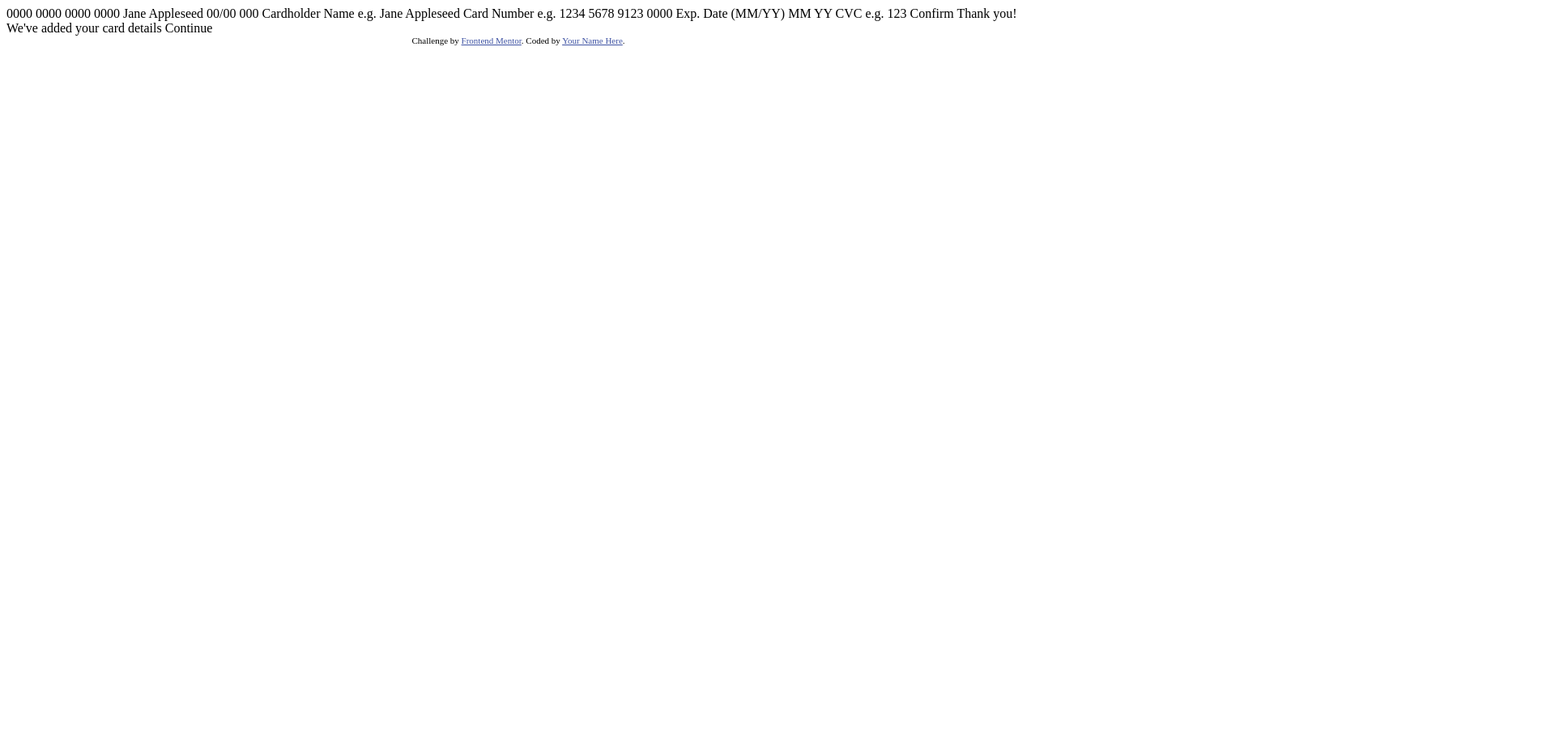
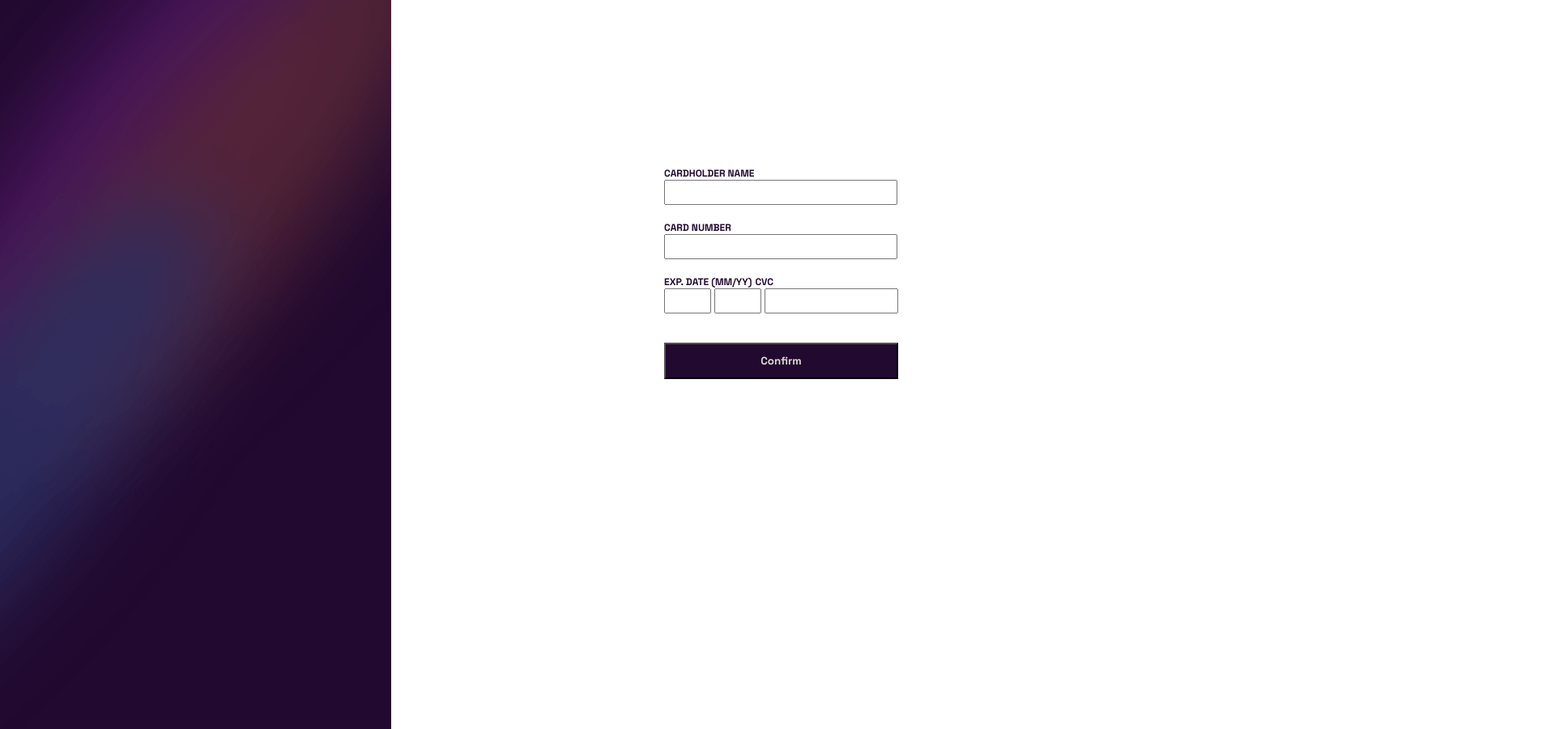
Before and after one commit to ricardodimas/Interactive-Card-Details-Form, a plain HTML site: page index.html in a window 1280 px wide. Shown: the top 900 px of the page at 81% size, 1920 px wide, since content can reach past the window. Before the commit the page ends 800 px from the top, so only its background shows below. Drawn offline with Linux system fonts and the light colour scheme.

Commit message:
Added basic form for card data input

```diff
--- a/index.html
+++ b/index.html
@@ -5,17 +5,40 @@
   <meta name="viewport" content="width=device-width, initial-scale=1.0"> <!-- displays site properly based on user's device -->
 
   <link rel="icon" type="image/png" sizes="32x32" href="./images/favicon-32x32.png">
-
+  <link rel="stylesheet" type="text/css" href="styles.css">
   <title>Frontend Mentor | Interactive card details form</title>
-
-  <!-- Feel free to remove these styles or customise in your own stylesheet 👍 -->
-  <style>
-    .attribution { font-size: 11px; text-align: center; }
-    .attribution a { color: hsl(228, 45%, 44%); }
-  </style>
 </head>
 <body>
-
+  <div>
+    <img class="sidebar" src="/images/bg-main-desktop.png"></img>
+  </div>
+  <div class="card_info">
+    <form>
+      <!--Cardholder Name Field-->
+      <label class="text_style">CARDHOLDER NAME</label>
+      <br>
+      <input class="input_field" type="text" name="name">
+      <br>
+      <br>
+      <!--Cardnumber Field-->
+      <label class="text_style">CARD NUMBER</label>
+      <br>
+      <input class="input_field" type="number" name="number">
+      <br>
+      <br>
+      <!--Expiration Date & CVC Fields-->
+      <label class="text_style">EXP. DATE (MM/YY)</label>
+      <label class="text_style">CVC</label>
+      <br>
+      <input class="date_input" type="number" name="month">
+      <input class="date_input" type="number" name="year">
+      <input class="cvc_input"  type="number" name="month">
+      <br>
+      <br>
+      <br>
+    </form>
+    <input type="button" class="confirm_button" value="Confirm"></button>
+  </div>
   0000 0000 0000 0000
   Jane Appleseed
   00/00
--- a/styles.css
+++ b/styles.css
@@ -1,2 +1,48 @@
 .attribution { font-size: 11px; text-align: center; }
 .attribution a { color: hsl(228, 45%, 44%); }
+
+@font-face {
+    font-family: 'Space Grotesk';
+    src: url('fonts/SpaceGrotesk-Bold.ttf') format('truetype');
+  }
+
+
+body {
+    margin-top: 0   ;
+    margin-left: 0   ;
+}
+
+.card_info {
+    position: relative;
+    left: 820px;
+    bottom: 700px;
+}
+
+.text_style {
+    font-family:'Space Grotesk', sans-serif;
+    font-size: 12px;
+    color: hsl(278, 68%, 11%);
+}
+
+.input_field {
+    width: 280px;
+    height: 25px;
+}
+
+.date_input {
+    width: 50px;
+    height: 25px;
+}
+
+.cvc_input {
+    width: 157px;
+    height: 25px;
+}
+
+.confirm_button {
+    height: 45px;
+    width: 289px;
+    color:hsl(270, 3%, 87%);
+    background-color: hsl(278, 68%, 11%);
+    font-family:'Space Grotesk', sans-serif;
+}
```
Also changed, not shown: fonts/SpaceGrotesk-Bold.ttf (added).
